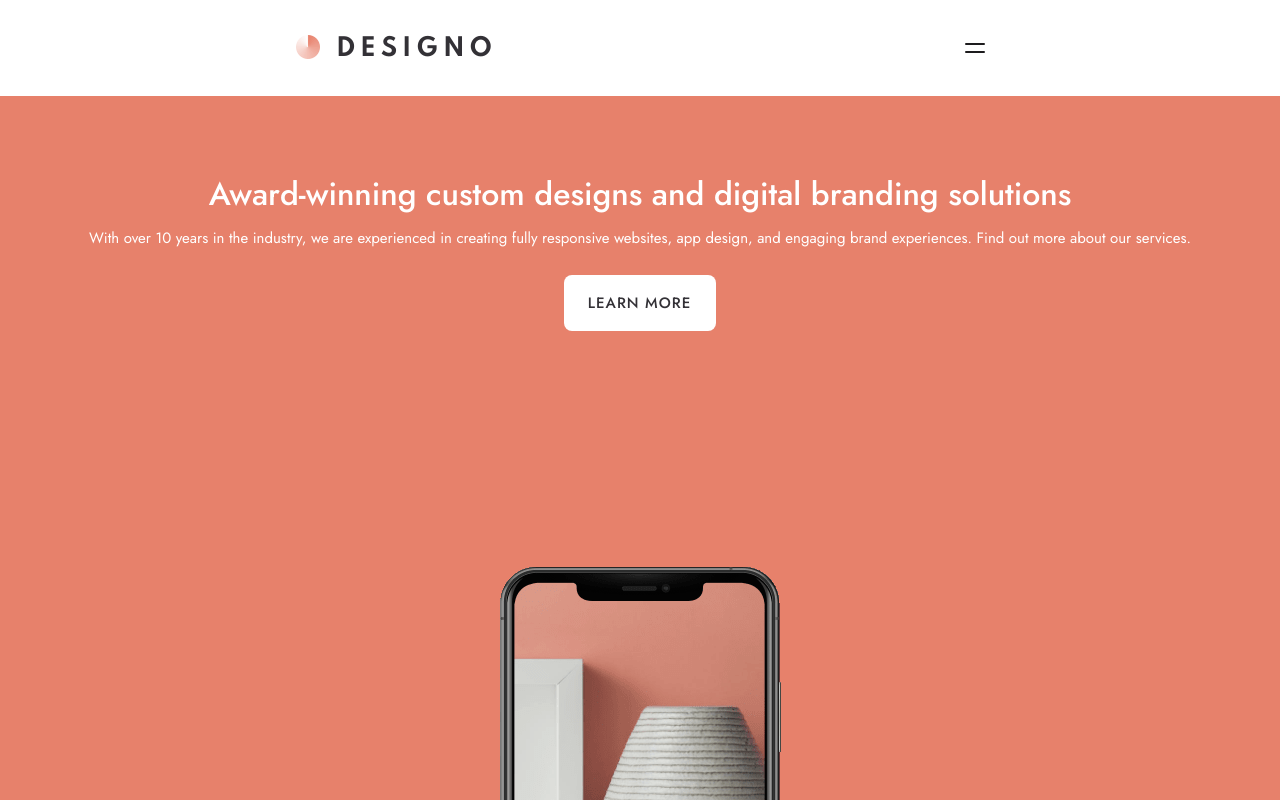
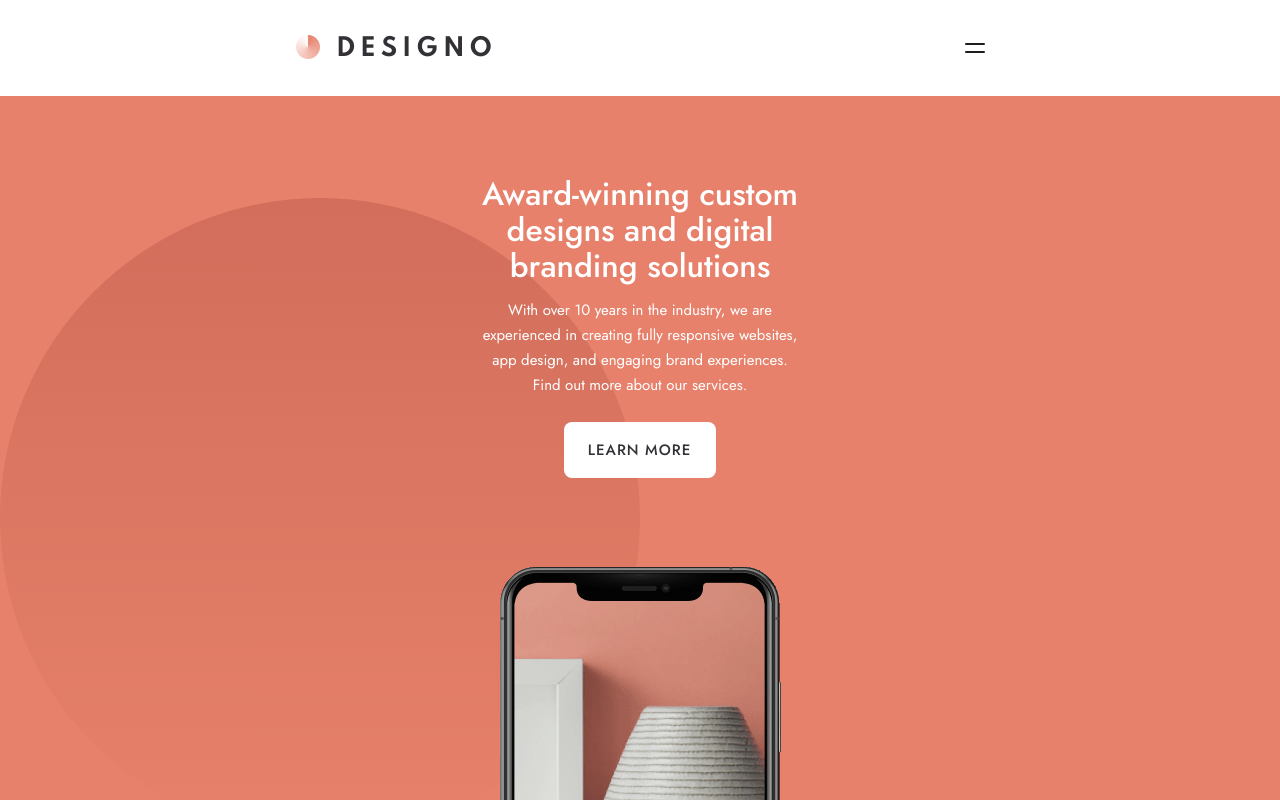
Before and after one commit to richieAiello/designo-website, a React (Vite) app: page / in a window 1280 px wide. Shown: the top 800 px of the page. Built offline with nearby package versions, Linux system fonts and the light colour scheme.

Commit message:
Background image for hero on home page.

```diff
--- a/src/main.scss
+++ b/src/main.scss
@@ -186,10 +186,15 @@ $light-peach: #FFAD9B;
   position: relative;
 
   &--home {
+    background-image: url(./assets/home/desktop/bg-pattern-hero-home.svg);
+    background-repeat: no-repeat;
+    background-position: 0 102px;
     height: 843px;
   }
 
   &__wrapper {
+    max-width: 327px;
+    margin-inline: auto;
 
     &--home {
       margin-top: 5rem;
```
